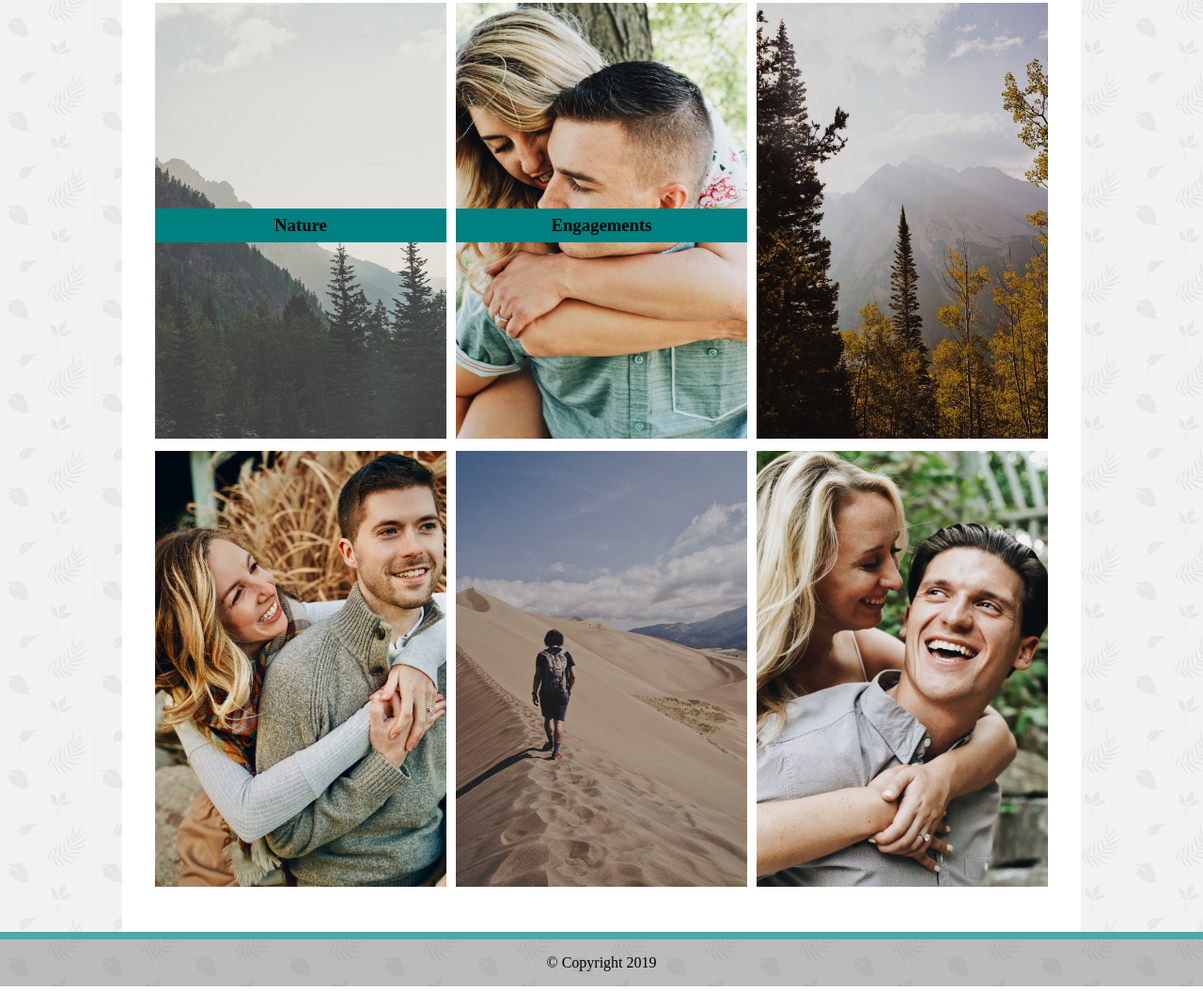
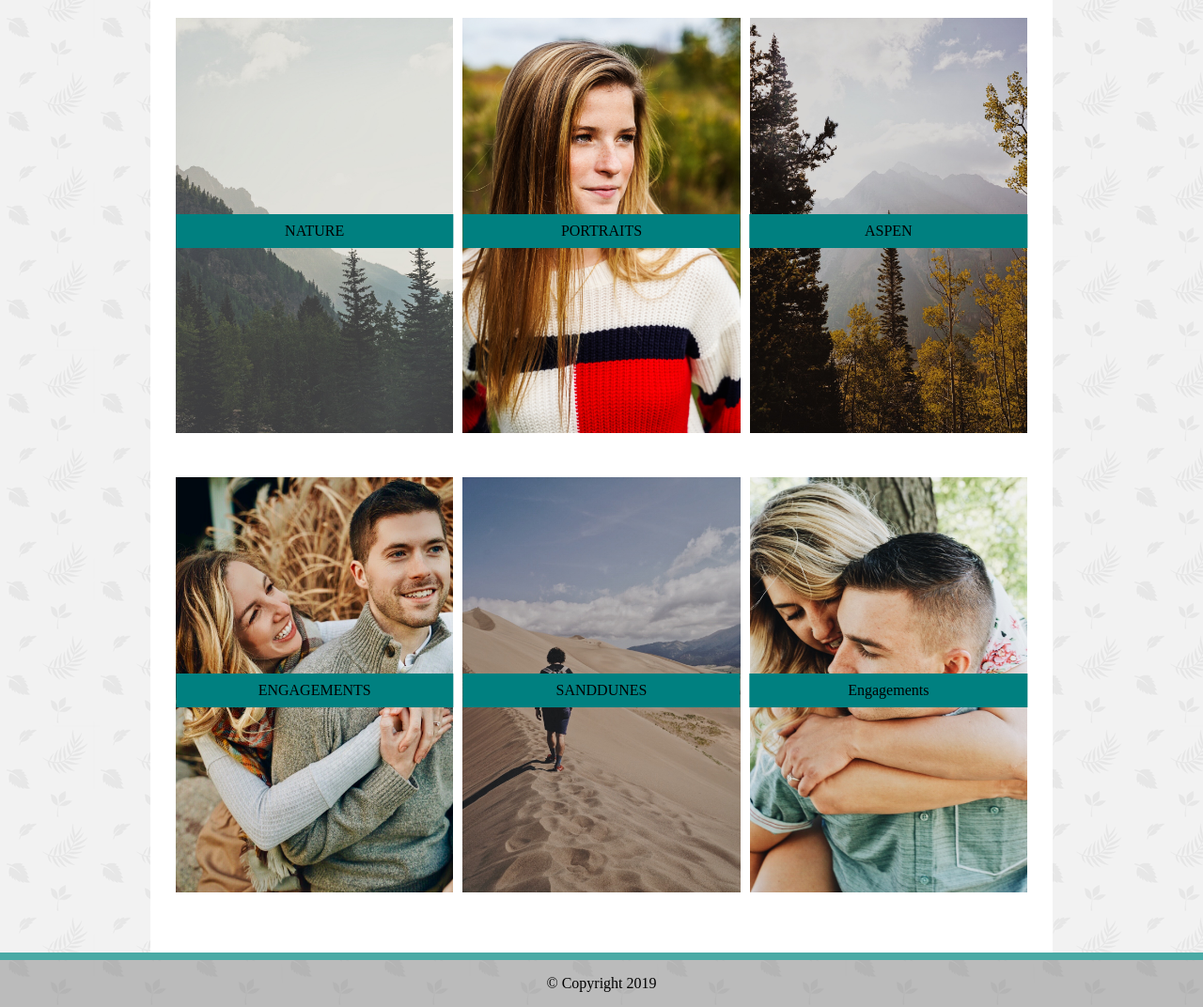
Before and after one commit to melissakocourek/Basic-Portfolio, a plain HTML site: page portfolio.html in a window 1280 px wide. Shown: the part 227-1299 px from the top of the page at 94% size. Before the commit the page ends 1277 px from the top, so only its background shows below. Drawn offline with Linux system fonts and the light colour scheme.

Commit message:
initial site files

```diff
--- a/portfolio.html
+++ b/portfolio.html
@@ -22,31 +22,73 @@
         </div>
     </div>
     </header>
+    <!-- Portfolio Gallery Grid-->
     <div class="content">
         <h2>Portfolio</h2>
         <HR>
         <br>
+    <div class="row">
     <div class="grid">
         <div class="column">
+            <div class="container">
                 <div class="image">
-            <img src="CO.jpg" alt="mountains" style="width:100%">
-            <h3>Nature</h3>
-            <img src="EdCol.JPG" alt="Engagements" style="width:100%">
-            <h3>Nature</h3>
+                <img src="CO.jpg" alt="Mountains"
+    style="width:100%">
+                <div class="centered">NATURE</div>
+            </div>
             </div>
         </div>
         <div class="column">
+            <div class="container">
                 <div class="image">
-            <img src="ad15.jpg" alt="Engagements" style="width:100%">
-            <h3>Engagements</h3>
-            <img src="sanddunes.JPG" alt="sanddunes" style="width:100%">
+                <img src="mk.jpg" alt="Engagement"
+    style="width:100%">
+                <div class="centered">PORTRAITS</div>
+            </div>
             </div>
         </div>
         <div class="column">
-            <img src="aspen.JPG" alt="sanddunes" style="width:100%">
-            <img src="meleric.jpg" alt="couple" style="width:100%">
+            <div class="container">
+                <div class="image">
+                <img src="aspen.JPG" alt="Aspen"
+    style="width:100%">
+                <div class="centered">ASPEN</div>
             </div>
             </div>
+        </div>
+
+    </div>
+   </div>
+   <div class="row">
+        <div class="grid">
+            <div class="column">
+                <div class="container">
+                    <div class="image">
+                    <img src="EdCol.JPG" alt="Engagements"
+        style="width:100%">
+                    <div class="centered">ENGAGEMENTS</div>
+                </div>
+                </div>
+            </div>
+            <div class="column">
+                <div class="container">
+                    <div class="image">
+                    <img src="sanddunes.JPG" alt="Sanddunes"
+        style="width:100%">
+                    <div class="centered">SANDDUNES</div>
+                </div>
+                </div>
+            </div>
+            <div class="column">
+                <div class="container">
+                    <div class="image">
+                    <img src="ad15.jpg" alt="meleric"
+        style="width:100%">
+                    <div class="centered">Engagements</div>
+                </div>
+                </div>
+            </div>
+
         </div>
        </div>
 </div>
--- a/style.css
+++ b/style.css
@@ -1,5 +1,5 @@
-html, body{
-    height:100%;
+*{
+    box-sizing:border-box;
 }
 .header{
     background-color:#cccccc;
@@ -45,7 +45,7 @@ h1{
     font-family: 'Quicksand', sans-serif;
     text-align: center;
     box-sizing: border-box;
-    width:20%;
+    width:15%;
     border: 2px solid #cccc;
     overflow: auto;
 
@@ -89,9 +89,22 @@ a:hover{
     color:teal;
 
 }
+.form{
+    text-align: left;
+}
 /* Container holding the image and the text */
 .container {
     position: relative;
+    text-align:center;
+    color:BLACK;
+}
+.centered{
+    position: absolute;
+    width:100%;
+    top:50%;
+    left:50%;
+    transform: translate(-50%, -50%);
+    background-color:teal;
 }
 /*Bottom right text*/
 .text-block{
@@ -117,7 +130,19 @@ a:hover{
     position: relative;
     width:100%;
 }
+.row{
+    margin:8px -16px;
+}
+.row,
+.row > .column{
+    padding: 8px;
+}
 
+/*create four euqal columns that floats next to each other */
+.column {
+    float:left;
+    width:25%;
+}
 /* clear floats after image containers */
 .row::after{
     content: "";
```
Also changed, not shown: contact.html (+3 -3 lines), index.html (+1 -1 lines), mk.JPG (added). Lines whose indentation alone changed are shown as unchanged.
